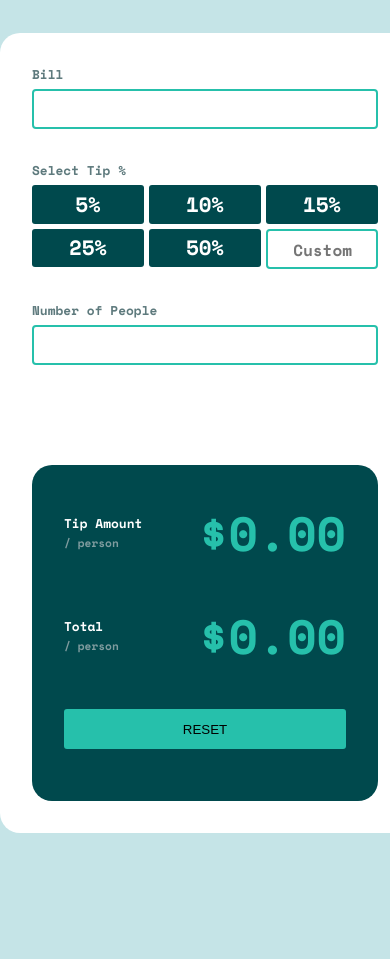
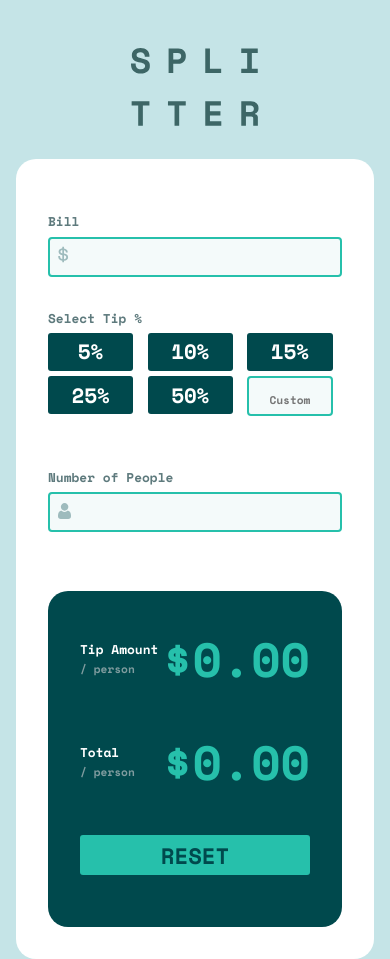
Before and after one commit to reydelshit/tip-calculator, a plain HTML site: page index.html in a window 390 px wide. Before the commit the page ends 844 px from the top, so only its background shows below. Drawn offline with nearby package versions, Linux system fonts and the light colour scheme.

Commit message:
yooooooooo

```diff
--- a/left-section.css
+++ b/left-section.css
@@ -2,6 +2,8 @@
 
     display: flex;
     flex-direction: column;
+
+    flex-wrap: nowrap;
 
 }
 
@@ -9,10 +11,23 @@
     margin-bottom: 2rem;
 }
 
+/* iconsssssssssssssssssssssssssssssssssssssssssssss */
+.top__left::before {
+    content: url('./images/icon-dollar.svg');
+    position: relative;
+    top: 55px;
+    left: 10px;
+}
+
+.input__people::before {
+    content: url('./images/icon-person.svg');
+    position: relative;
+    top: 55px;
+    left: 10px;
+}
 
 
 /* input css */
-
 
 input[type=number] {
 
@@ -29,7 +44,7 @@ input[type=number] {
     font-size: 1.3rem;
     color: var(--Very-dark-cyan);
     border: 2px solid var(--Strong-cyan);
-
+    background: var(--LLight-grayish-cyan);
     -moz-appearance: textfield;
 }
 
@@ -57,6 +72,8 @@ input[type=number]::-webkit-outer-spin-button {
     display: grid;
     grid-template-columns: repeat(3, 1fr);
     gap: 5px;
+
+    overflow: auto;
 }
 
 .tip__choices input[type=button] {
@@ -70,6 +87,13 @@ input[type=number]::-webkit-outer-spin-button {
     color: var(--White);
     border: none;
     background: var(--Very-dark-cyan);
+}
+
+@media (max-width: 447px) {
+
+    .tip__choices input[type=button] {
+        width: 90%;
+    }
 }
 
 .tip__choices input[type=button]:hover {
@@ -94,3 +118,16 @@ input[type=number]::-webkit-outer-spin-button {
 .tip__choices input[type=number]::placeholder {
     font-size: 1rem;
 }
+
+@media (max-width: 447px) {
+
+    .tip__choices input[type=number] {
+        width: 90%;
+        padding: 0 1rem;
+        text-align: center;
+    }
+
+    .tip__choices input[type=number]::placeholder {
+        font-size: 0.7rem;
+    }
+}
--- a/right-section.css
+++ b/right-section.css
@@ -33,6 +33,10 @@
     border-radius: 3px;
     cursor: pointer;
     background: var(--Strong-cyan);
+
+    font-family: var(--mono47);
+    font-size: 1.4rem;
+    color: var(--Very-dark-cyan);
 }
 
 .btn button:hover {
--- a/style.css
+++ b/style.css
@@ -22,12 +22,14 @@
 }
 
 body{
-    height: 100vh;
+    height: 700px;
     width: 100vw;
 
     display: grid;
     place-items: center;
     align-items: center;
+
+    overflow-x: hidden;
     background: var(--Light-grayish-cyan);
 }
 
@@ -60,7 +62,7 @@ main {
 }
 
 .logo{
-    margin-bottom: -10rem;
+    margin: 2rem 0;
     width: 8rem;
 }
 
@@ -71,7 +73,6 @@ main {
     main{
         width: 80%;
         height: 25rem;
-        /* flex-direction: column; */
     }
 }
 
@@ -83,18 +84,22 @@ main {
         flex-direction: column;
     }
 
-    .logo{
+    /* .logo{
         margin-bottom: -20rem;
         width: 5rem;
-    }
+    } */
 }
 
 
 @media screen and (max-width: 517px) {
 
-    /* body{
-        align-items: unset;
-    } */
+    body{
+        display: flex;
+        flex-wrap: nowrap;
+        flex-direction: column;
+
+        padding: 1rem;
+    }
     main{
         width: 100%;
     }
```
